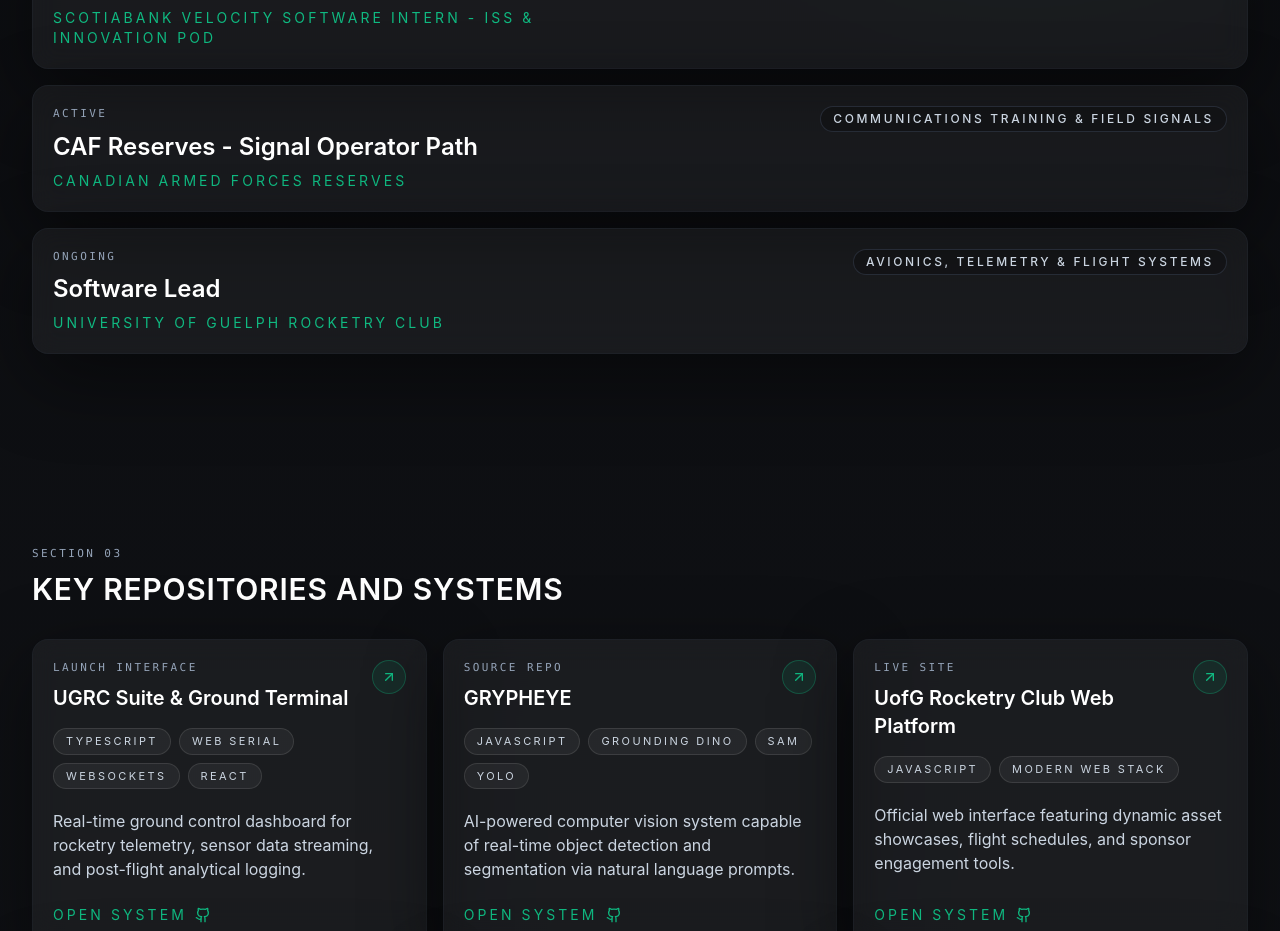
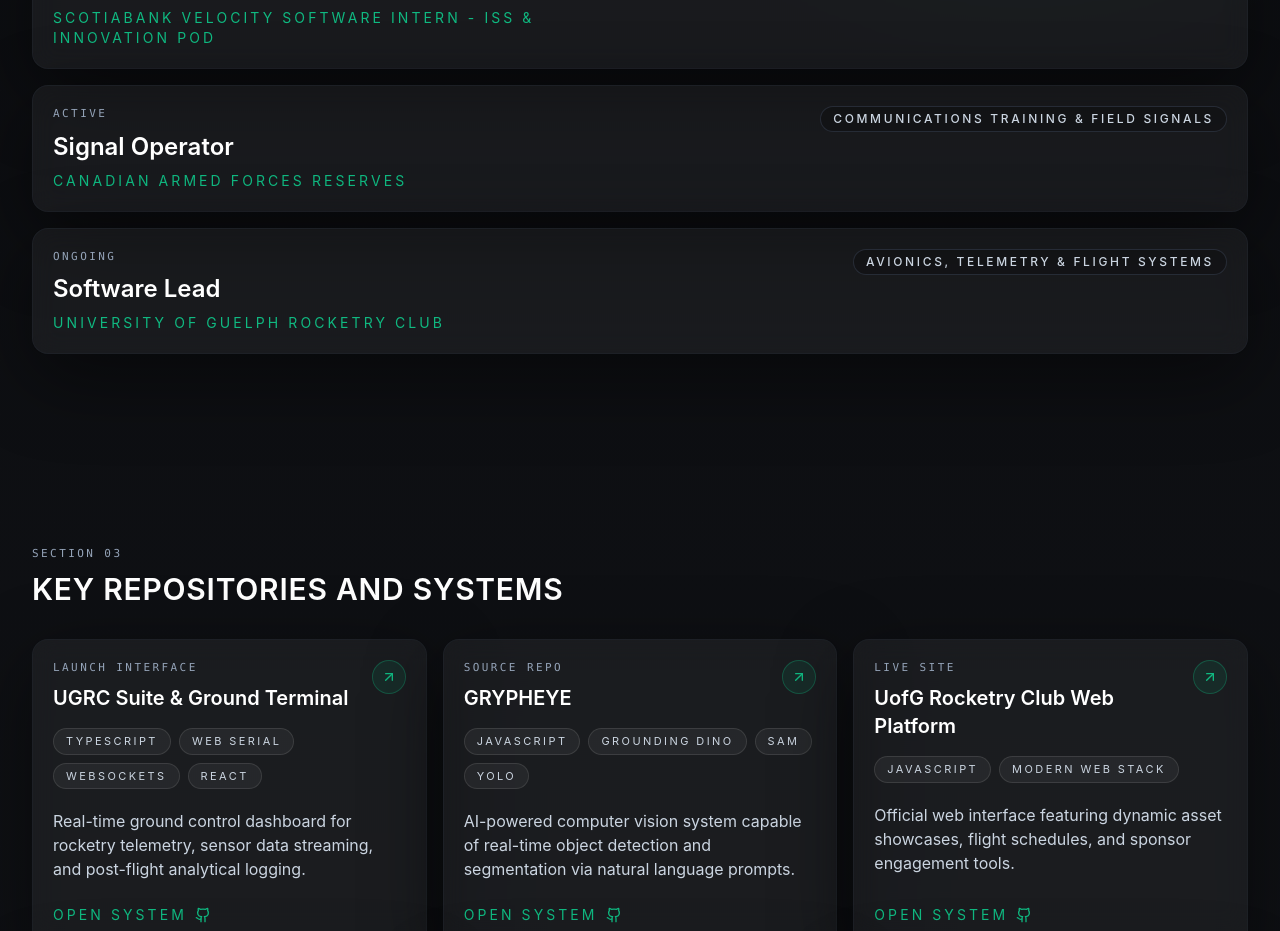
Before and after one commit to Nickbravo21/Personal-Website, a Next.js app: page / in a window 1280 px wide. Shown: the part 1206-2137 px from the top of the page. Built offline with nearby package versions, Linux system fonts and the light colour scheme.

Commit message:
Simplify signal operator title

```diff
--- a/src/data/portfolio.ts
+++ b/src/data/portfolio.ts
@@ -38,7 +38,7 @@
     ],
   },
   {
-    title: "CAF Reserves - Signal Operator Path",
+    title: "Signal Operator",
     org: "Canadian Armed Forces Reserves",
     timeline: "Active",
     domain: "Communications Training & Field Signals",
```
